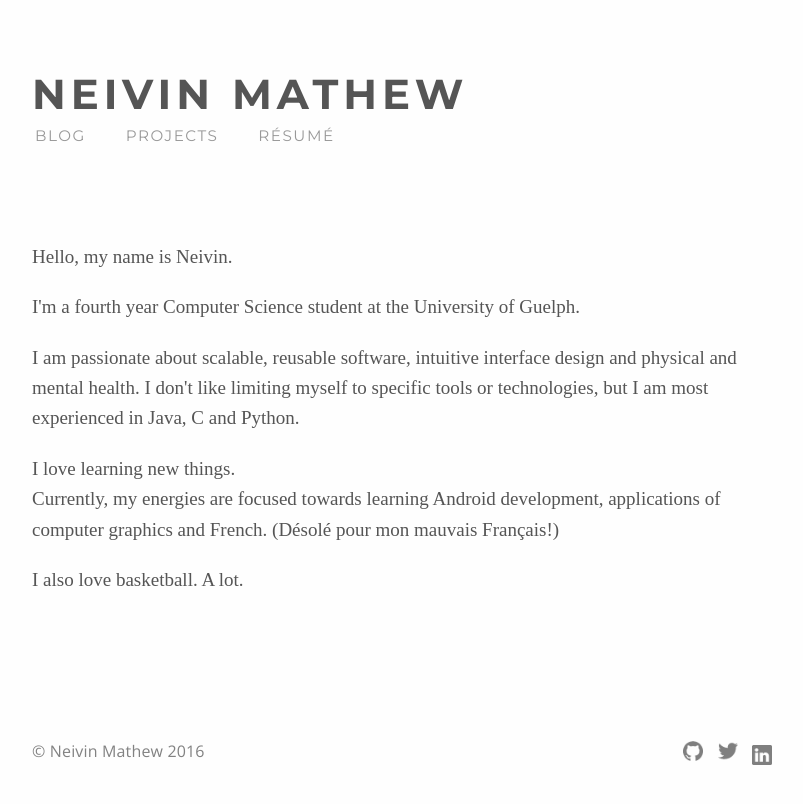
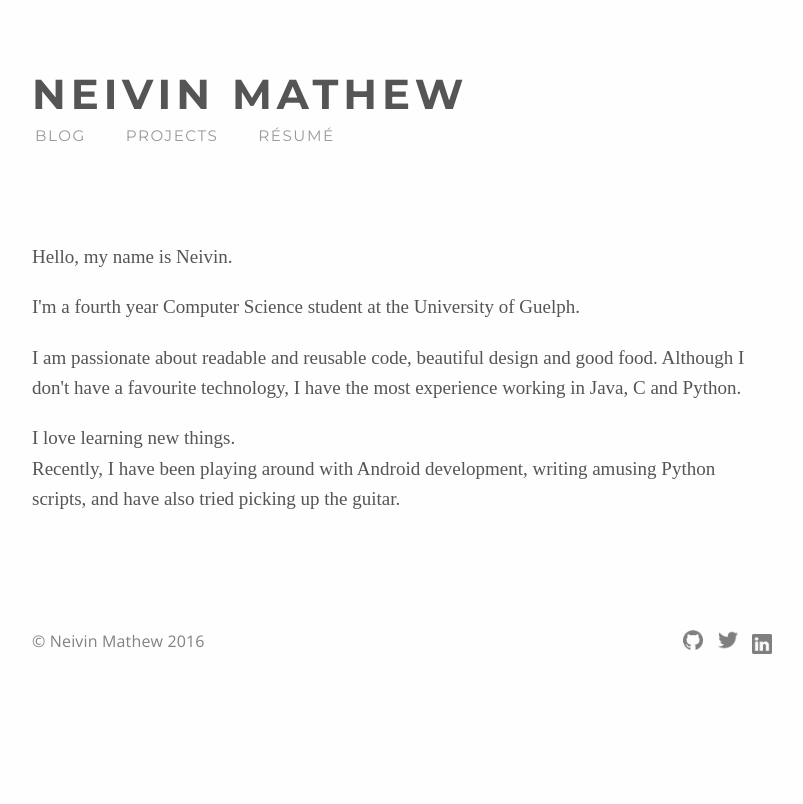
Before and after one commit to neivin/neivin.github.io, a Jekyll site: the page built from index.html, in a window 1280 px wide. Shown: the top 804 px of the page, without its empty margins (238-1041 px from the left). Built offline with Jekyll 4.4.1, drawn with Linux system fonts in a browser that asks for light colours.

Commit message:
edit landing spiel

```diff
--- a/index.html
+++ b/index.html
@@ -11,16 +11,10 @@ layout: default
     I'm a fourth year Computer Science student at the University of Guelph.
   </p>
   <p>
-    I am passionate about scalable, reusable software, intuitive interface design and physical and mental health.
-    I don't like limiting myself to specific tools or technologies, but I am most experienced in Java, C and Python.
+    I am passionate about readable and reusable code, beautiful design and good food. Although I don't have a favourite technology, I have the most experience working in Java, C and Python.
   </p>
   <p>
     I love learning new things.
     <br>
-    Currently, my energies are focused towards learning Android development, applications of computer graphics and French. (Désolé pour mon mauvais Français!)
+  Recently, I have been playing around with Android development, writing amusing Python scripts, and have also tried picking up the guitar.
   </p>
-  <p>
-    I also love basketball. A lot.
-  </p>
-
-</div>
```
